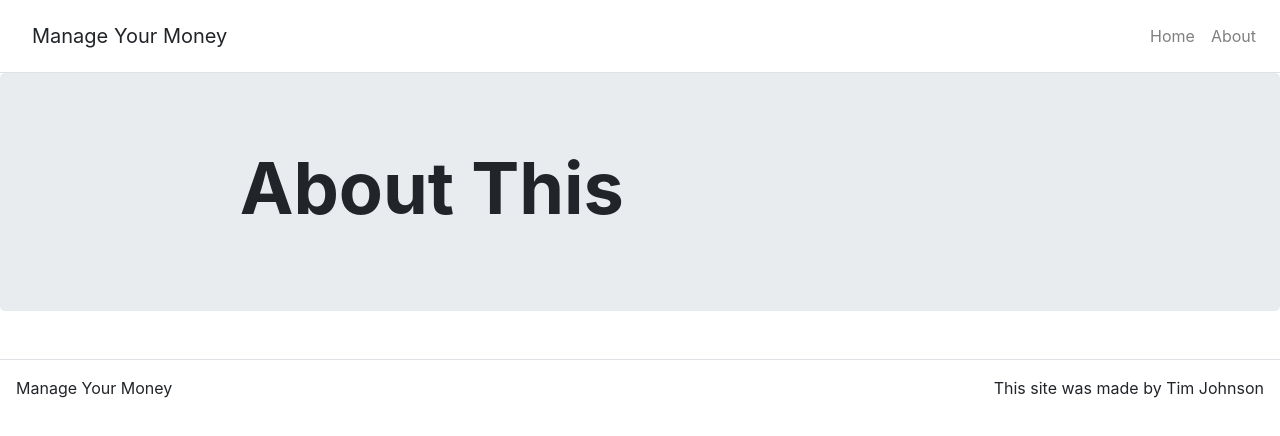
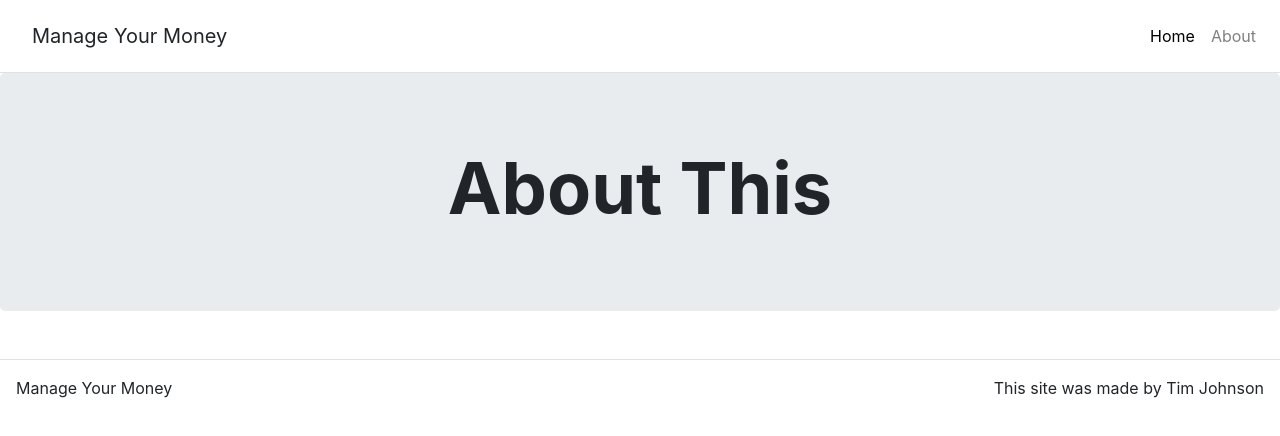
Before and after one commit to tajohnson16/MoneyManager, a React (Create React App) app: page /MoneyManager/about in a window 1280 px wide. Shown: the top 436 px of the page. Built offline with nearby package versions, Linux system fonts and the light colour scheme.

Commit message:
Fix text coloring and alignment

```diff
--- a/src/App.css
+++ b/src/App.css
@@ -42,6 +42,15 @@
   color: rgba(0, 0, 0, 0.5);
 }
 
+.nav-item.nav-link {
+  border-color: rgb(155, 155, 155) !important;
+  border-width: 0.1px !important;
+  border-left: none !important;
+  color: #6c757d !important;
+  font-weight: bolder;
+}
+
 .nav-link.active {
   background-color: rgb(155, 155, 155) !important;
+  color: black !important;
 }
--- a/src/components/Jumbo.js
+++ b/src/components/Jumbo.js
@@ -6,7 +6,7 @@ import Row from 'react-bootstrap/Row';
 function Jumbo(props) {
     return (
         <Jumbotron>
-            <Row className="justify-content-center py-2">
+            <Row className="justify-content-center text-center py-2">
                 <Col md={8} sm={12}>
                     <h1 className="display-3 font-weight-bolder">{props.title}</h1>
                     <h3 className="display-4 font-weight-light">{props.subTitle}</h3>
```
